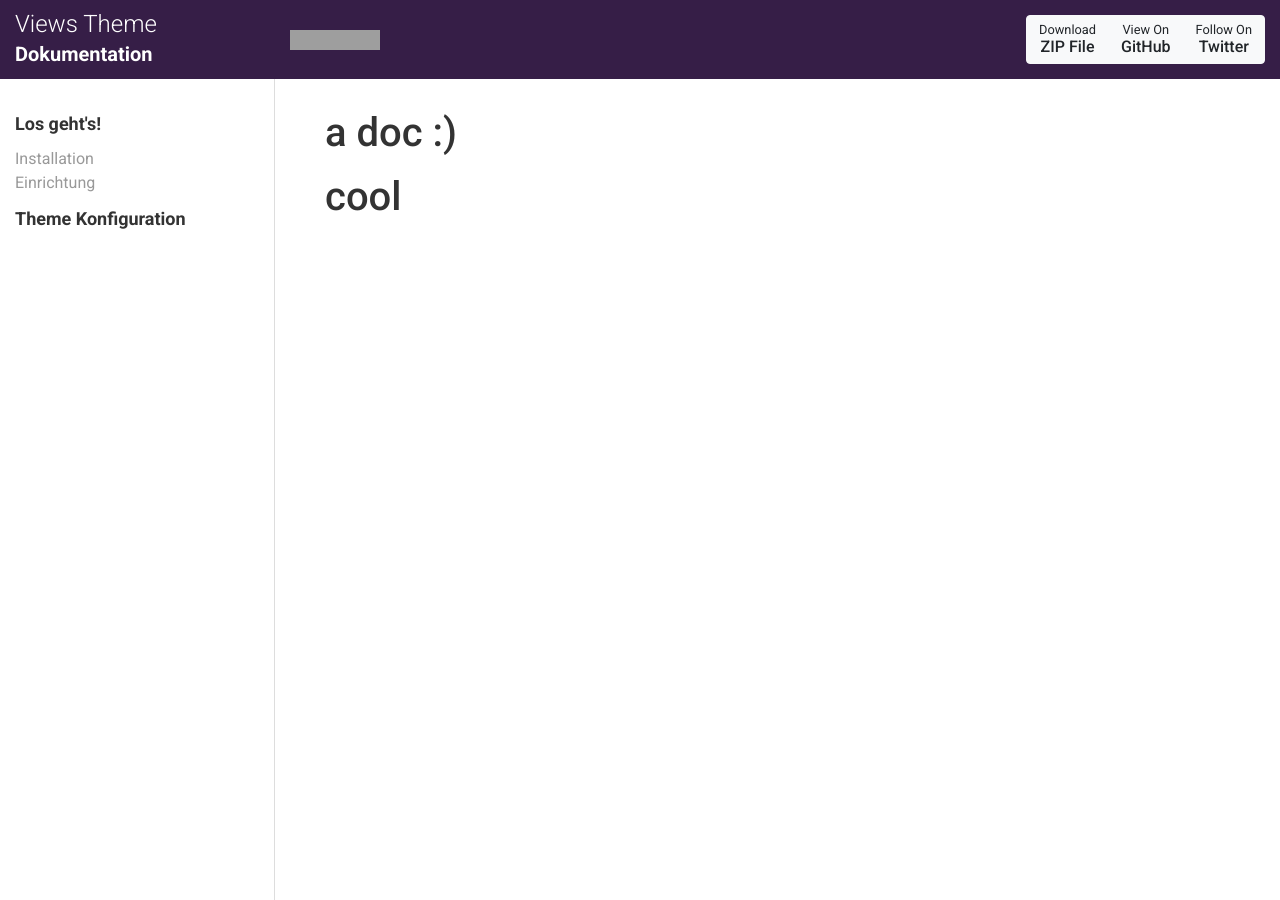
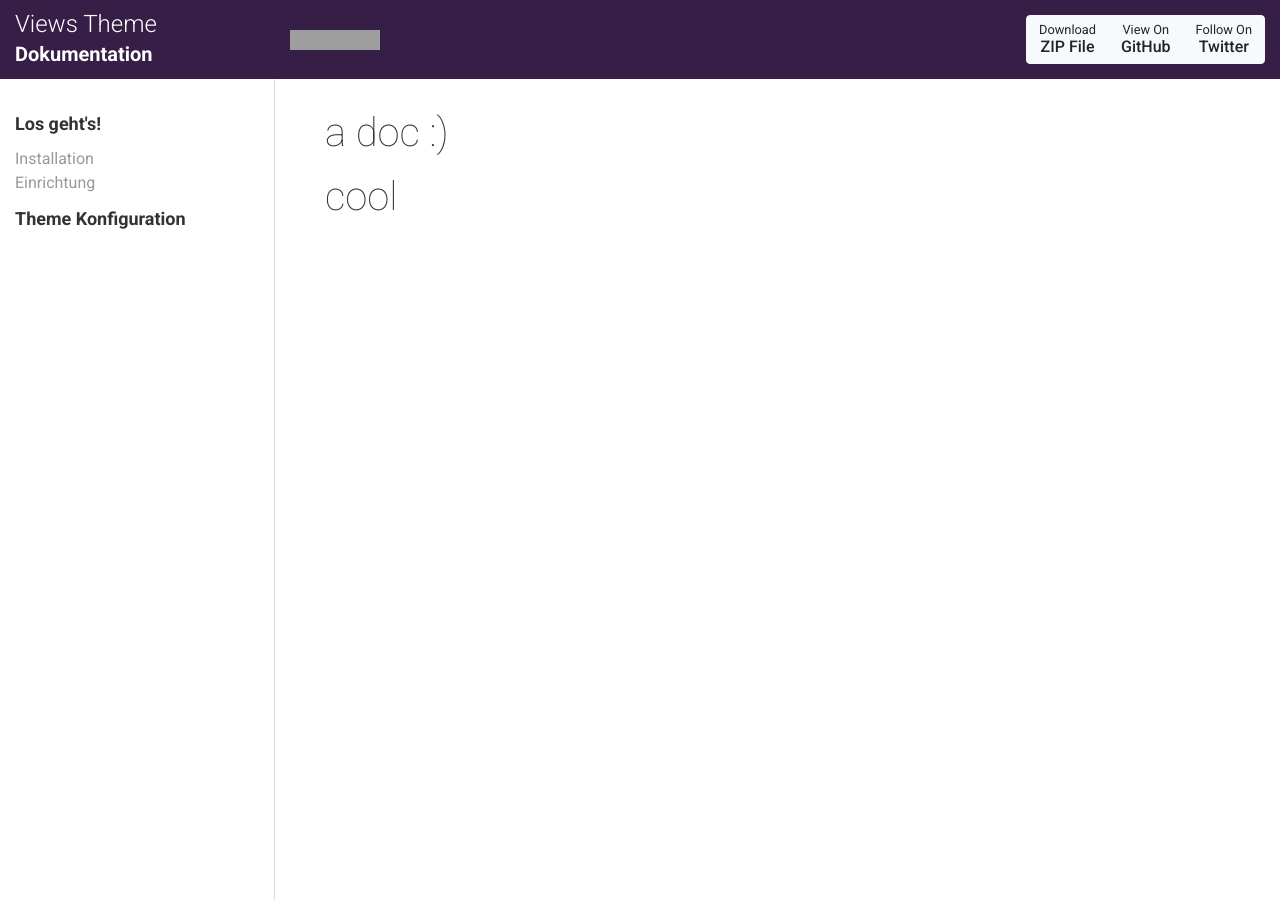
Before and after one commit to Blur-Creative/theme-views, a Jekyll site: the page built from index.md, in a window 1280 px wide. Built offline with Jekyll 4.4.1, drawn with Linux system fonts in a browser that asks for light colours; nearby versions of some CDN libraries; grey boxes are pictures that could not be loaded.

Commit message:
update 404 page

```diff
--- a/_includes/head.html
+++ b/_includes/head.html
@@ -18,7 +18,7 @@
 <!-- include CSS -->
 <link rel="stylesheet" href="https://maxcdn.bootstrapcdn.com/bootstrap/4.0.0/css/bootstrap.min.css" integrity="sha384-Gn5384xqQ1aoWXA+058RXPxPg6fy4IWvTNh0E263XmFcJlSAwiGgFAW/dAiS6JXm" crossorigin="anonymous">
 <link rel="stylesheet" href="/theme-views/assets/css/style.css" />
-<link href="https://fonts.googleapis.com/css?family=Roboto:300,300i,400,400i,500,500i,700,700i" rel="stylesheet">
+<link href="https://fonts.googleapis.com/css?family=Roboto:100,100i,300,300i,400,400i,500,500i,700,700i" rel="stylesheet">
 
 <!-- include SCRIPT -->
 <script src="https://code.jquery.com/jquery-3.2.1.slim.min.js" integrity="sha384-KJ3o2DKtIkvYIK3UENzmM7KCkRr/rE9/Qpg6aAZGJwFDMVNA/GpGFF93hXpG5KkN" crossorigin="anonymous"></script>
--- a/assets/css/style.css
+++ b/assets/css/style.css
@@ -93,3 +93,19 @@ body {
 	max-width: 100%;
     padding: 30px 50px;
 }
+
+.body-missing {
+	background-color: #f6f6f6;
+	color: #888;
+}
+
+h1 {
+	color: #333;
+	font-weight: 100;
+}
+
+.missing-page-wrap {padding-top: 10rem;padding-bottom: 10rem;}
+
+.missing-page-wrap > .row {
+	align-items: center;
+}
```
